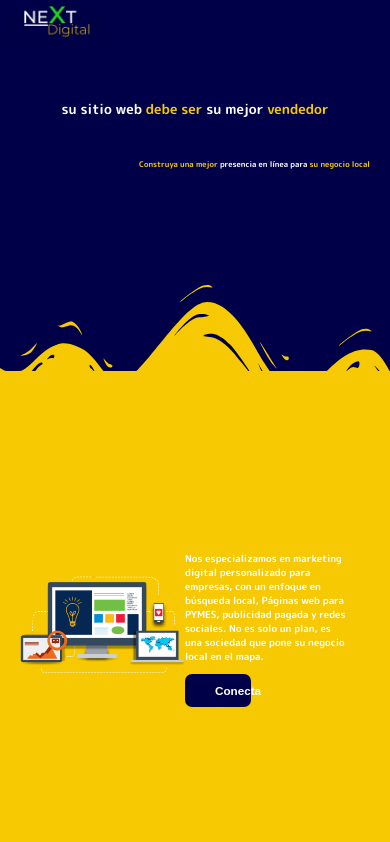
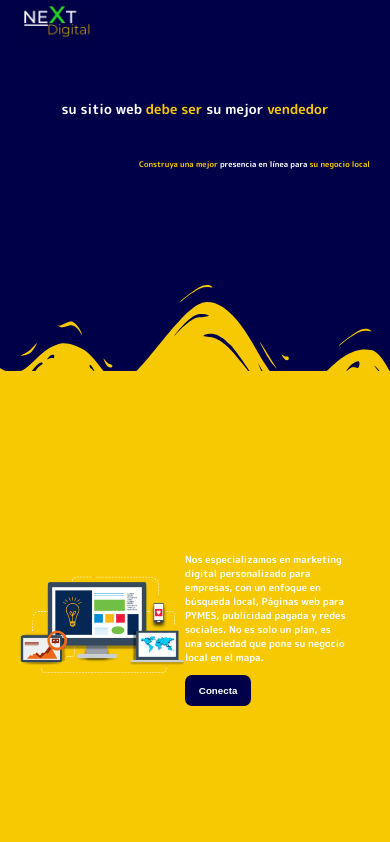
Before and after one commit to lerak/nextdigital, a Gatsby site: page / in a window 390 px wide. Shown: the top 842 px of the page. Built offline with nearby package versions, Linux system fonts and the light colour scheme; Gatsby itself is replaced by a stand-in of ours.

```diff
--- a/src/components/header.css
+++ b/src/components/header.css
@@ -95,8 +95,7 @@
     font-size: 2.5vw;
   }
   .headerContent button {
-    padding: 10px 30px;
-    font-size: 3vw;
+    font-size: 2.5vw;
   }
 }
 
```
